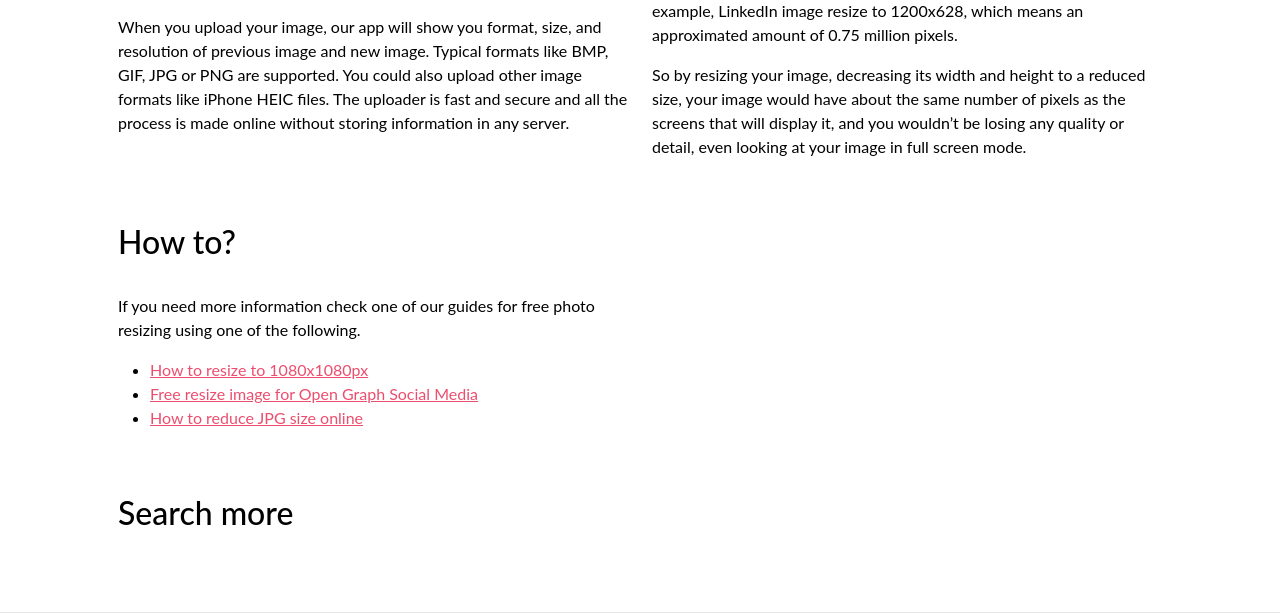
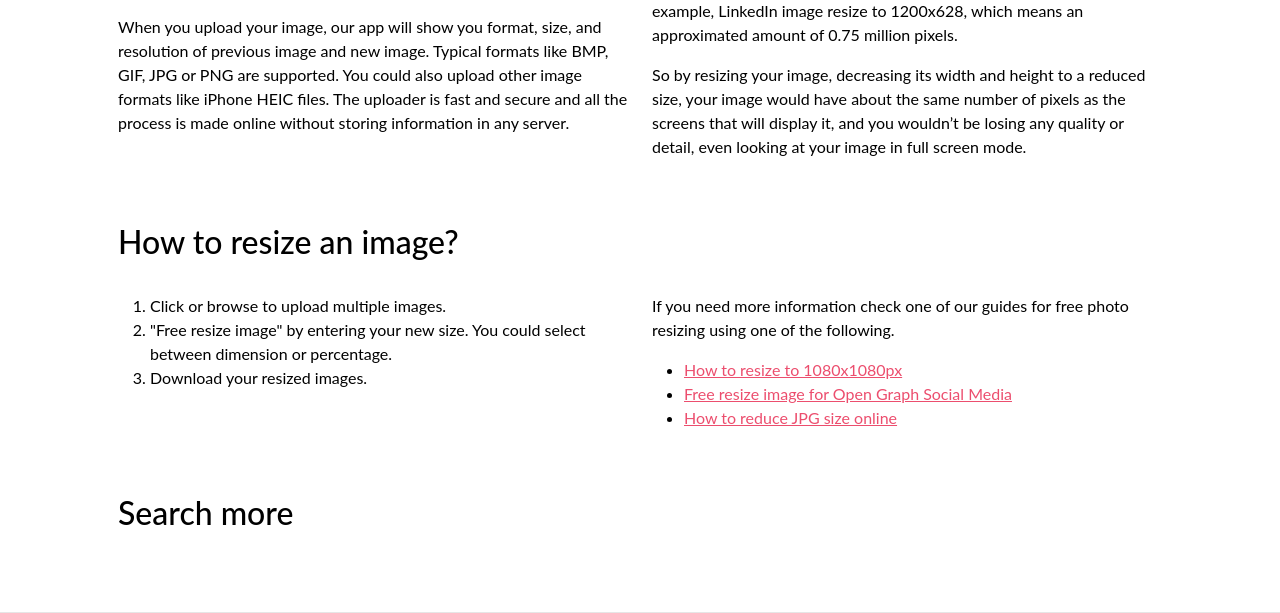
Before and after one commit to fmagnone/freeresizeimage, a Flask app: template templates/index.html in a window 1280 px wide. Shown: the part 993-1606 px from the top of the page. Run offline with Flask 2, Linux system fonts and the light colour scheme; the template is opened without the code that fills it, so the values that code supplies are empty; some libraries are stand-ins or nearby versions.

Commit message:
Adds edit

```diff
--- a/templates/index.html
+++ b/templates/index.html
@@ -305,7 +305,14 @@
 
 
 <div class="row mb-5">
-    <h2 class="pb-4">How to?</h2>
+    <h2 class="pb-4">How to resize an image?</h2>
+    <div class="col-sm">
+        <ol>
+            <li>Click or browse to upload multiple images.</li>
+            <li>"Free resize image" by entering your new size. You could select between dimension or percentage.</li>
+            <li>Download your resized images.</li>
+        </ol>
+    </div>
     <div class="col-sm">
         <p>If you need more information check one of our guides for free photo resizing using one of the following.</p>
         <ul>
@@ -321,9 +328,7 @@
         </ul>
 
     </div>
-    <div class="col-sm">
-        <p> </p>
-    </div>
+
 
     <!-- ADS -->
     <script async src="https://pagead2.googlesyndication.com/pagead/js/adsbygoogle.js?client=ca-pub-8855363297470581"
```
